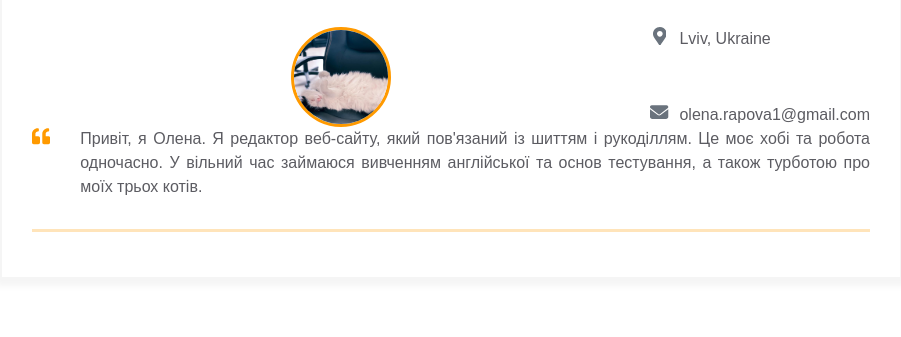
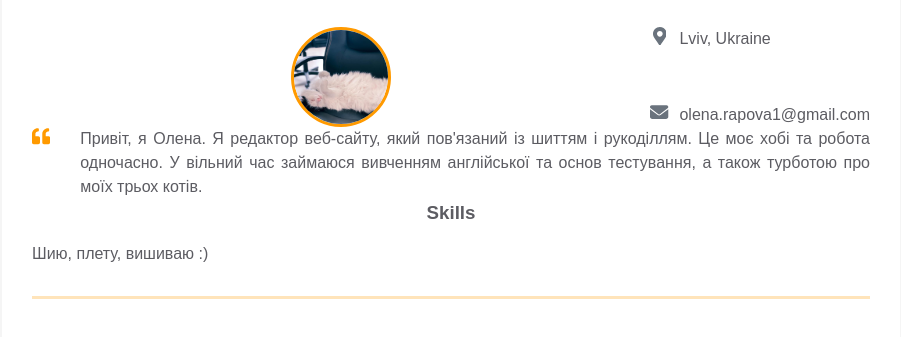
Before and after one commit to OlenaRapova/homepage, a plain HTML site: page index.html in a window 1280 px wide. Shown: the part 175-512 px from the top of the page, without its empty margins (189-1090 px from the left). Drawn offline with Linux system fonts and the light colour scheme.

Commit message:
Add skills

```diff
--- a/index.html
+++ b/index.html
@@ -53,6 +53,11 @@
 								Привіт, я Олена. Я редактор веб-сайту, який пов'язаний із шиттям і рукоділлям. Це моє хобі та робота одночасно. У вільний час займаюся вивченням англійської та основ тестування, а також турботою про моїх трьох котів.
 							</p>
 						</div>
+
+						<div class="skills">
+							<h3 class="skills__header">Skills</h3>
+							<p class="skills__text">Шию, плету, вишиваю :)</p>
+						</div>
 					</div>
 				</div>
 			</div>
```
